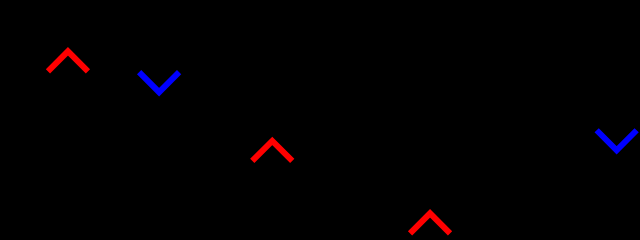
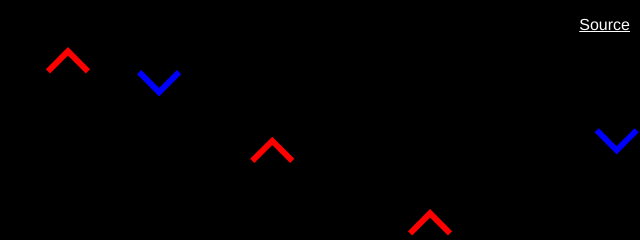
Before and after one commit to danielearwicker/volume-invaders, a website built with webpack: page index.html in a window 1280 px wide. Shown: the top 240 px of the page, 640-1280 px from the left. Built offline with nearby package versions, Linux system fonts and the light colour scheme.

Commit message:
Added source link

```diff
--- a/index.html
+++ b/index.html
@@ -14,6 +14,10 @@
                 top: 0;
                 height: 30px;
                 right: 10px;
+            }
+            a {
+                color: white;
+                float: right;
             }
             .container {
                 position: absolute;
@@ -32,7 +36,10 @@
         </style>
     </head>
     <body>
-        <p>VOLUME INVADERS: Z = left, X = right, M = fire</p>
+        <p>
+            VOLUME INVADERS: Z = left, X = right, M = fire
+            <a href="https://github.com/danielearwicker/volume-invaders">Source</a>
+        </p>
         <audio src="../norwegianwood.mp3" autoplay loop></audio>>
         <div class="container">
             <canvas></canvas>
```
Also changed, not shown: 1 other file.
